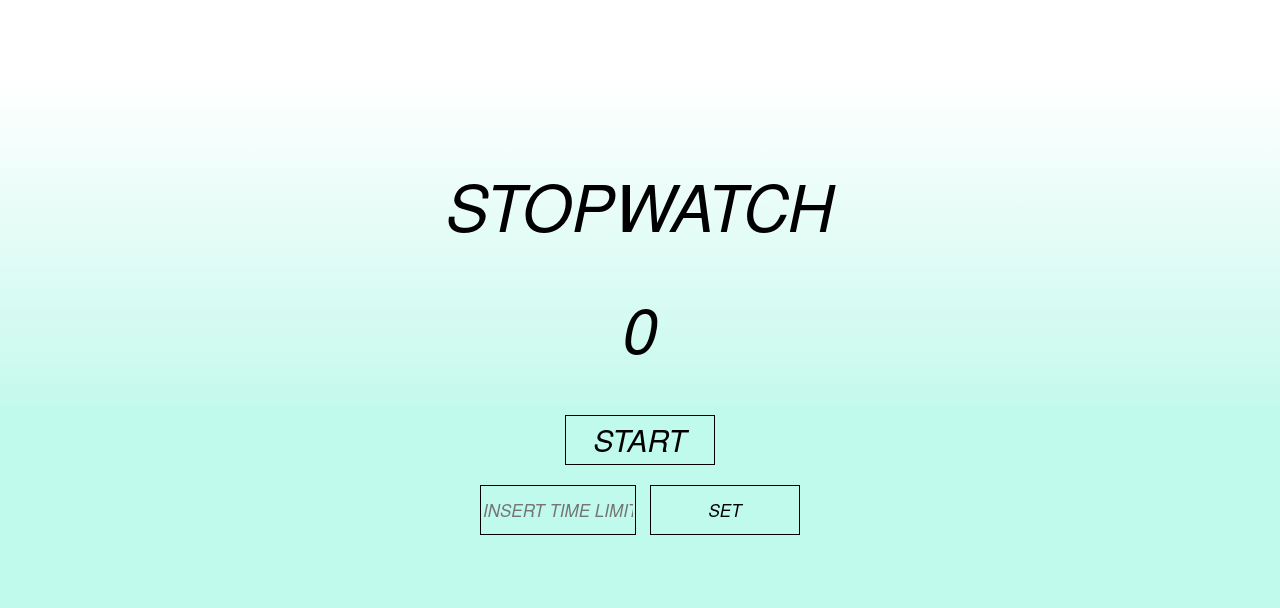
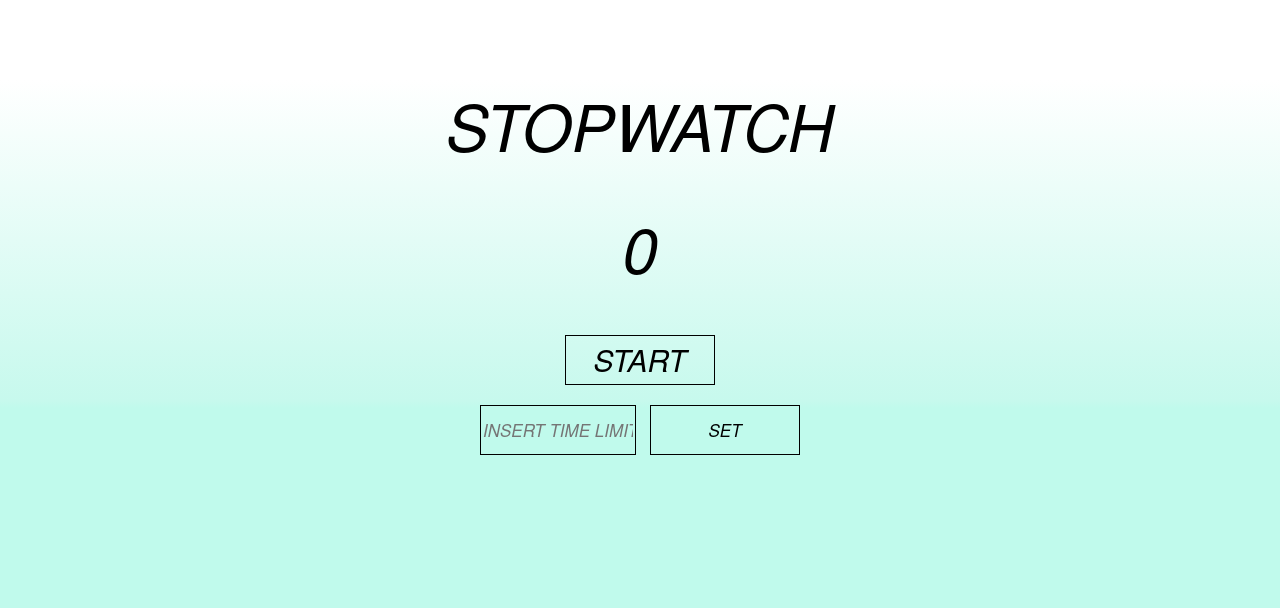
Before and after one commit to taylorjosephgriffin/stop-watch, a website: page stop-watch/index.html in a window 1280 px wide. Drawn offline with Linux system fonts and the light colour scheme.

Commit message:
Changed some styling and html element layout and added png to readme.md.

```diff
--- a/stop-watch/index.html
+++ b/stop-watch/index.html
@@ -7,14 +7,12 @@
   </head>
   <body>
     <h1 id="title">Stopwatch</h1>
-    <div id="watchcontainer">
       <h1 id="time">0</h1>
       <button id="start">start</button>
       <button id="reset">reset</button>
       <input id="timelimit" placeholder="Insert Time Limit"/>
       <button id="confirm">SET</button>
       <span id="reached">Your time limit has been reached!</span>
-    </div>
     <script src="main.js"></script>
   </body>
 </html>
--- a/stop-watch/styles.css
+++ b/stop-watch/styles.css
@@ -25,13 +25,13 @@ body {
 
 #title {
   position: relative;
-  top: 10rem;
+  top: 5rem;
   width: 100%;
   margin-top: 0;
 }
 
 #time {
-  margin-top: 12rem;
+  margin-top: 7rem;
 }
 
 .expired {
```
Also changed, not shown: README.md.
